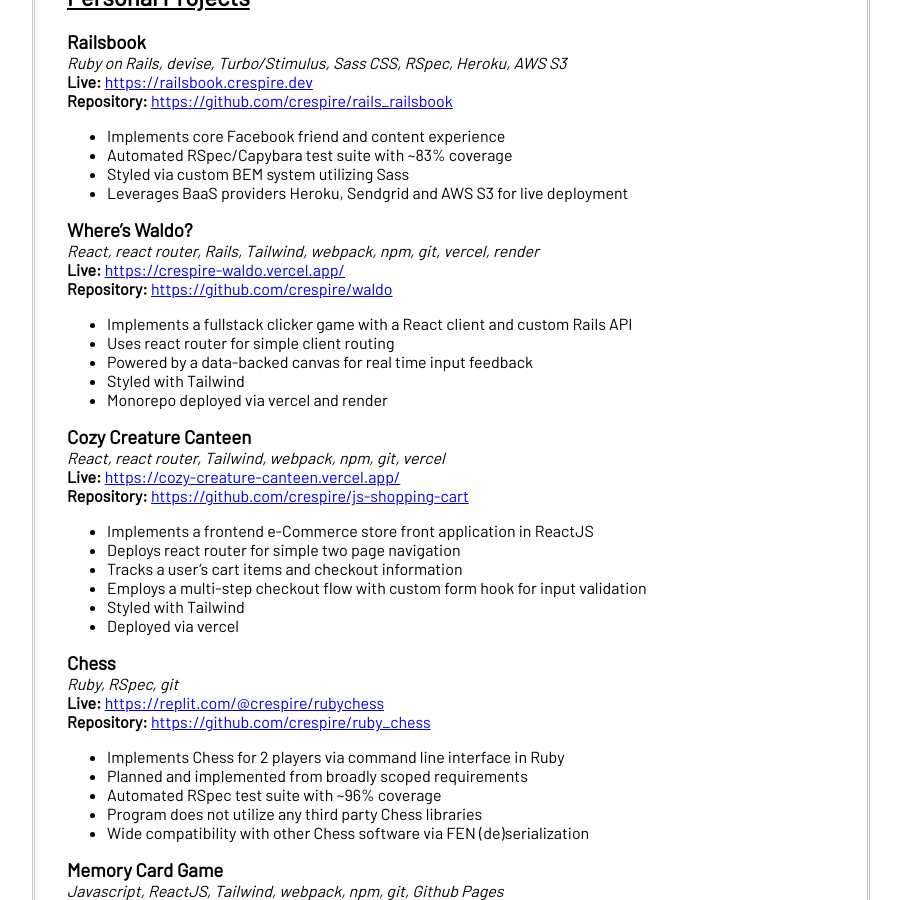
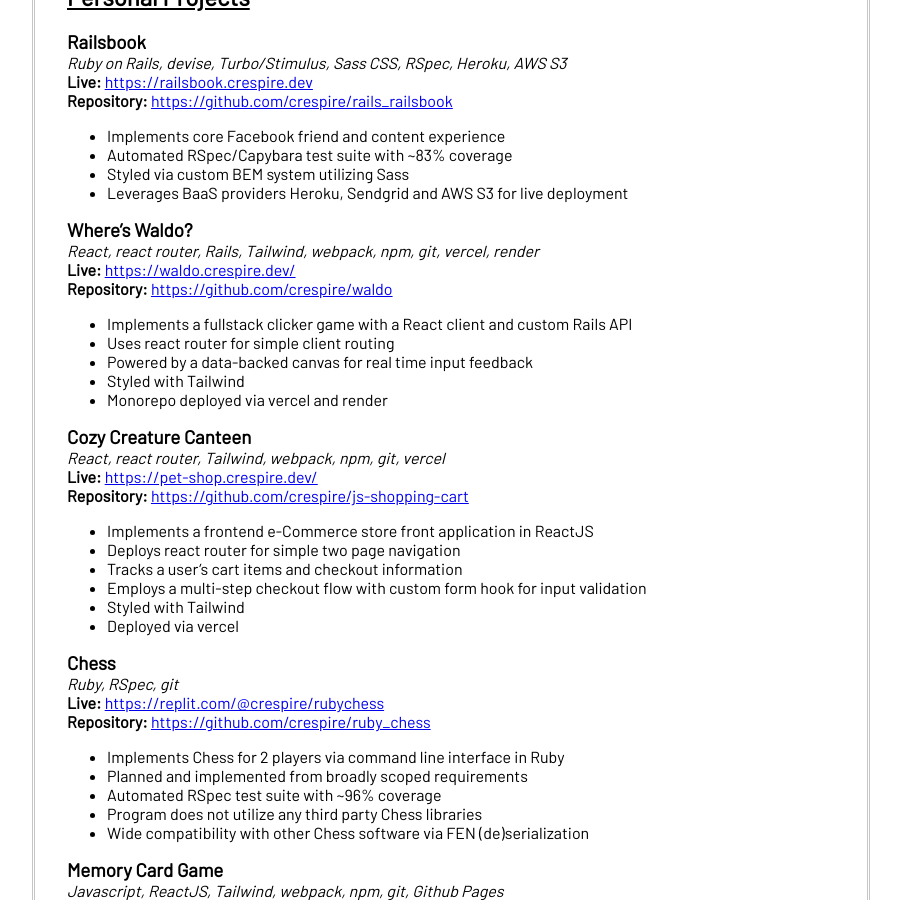
Before and after one commit to crespire/crespire, a Jekyll site: the page built from resume.md, in a window 1280 px wide and 900 px high, scrolled down 606 px. Shown: the whole window, without its empty margins (189-1090 px from the left). Built offline with Jekyll 4.4.1, drawn with Linux system fonts in a browser that asks for light colours; our own code applies the rules of GitHub Pages for plain Markdown files; part of the change alters nothing that is shown.

Commit message:
update: links on resume

```diff
--- a/resume.md
+++ b/resume.md
@@ -36,7 +36,7 @@ _Ruby on Rails, devise, Turbo/Stimulus, Sass CSS, RSpec, Heroku, AWS S3_
 
 ### Where's Waldo?
 _React, react router, Rails, Tailwind, webpack, npm, git, vercel, render_
-**Live:** [https://crespire-waldo.vercel.app/](https://crespire-waldo.vercel.app/)
+**Live:** [https://waldo.crespire.dev/](https://waldo.crespire.dev/)
 **Repository:** [https://github.com/crespire/waldo](https://github.com/crespire/waldo)
 * Implements a fullstack clicker game with a React client and custom Rails API
 * Uses react router for simple client routing
@@ -46,7 +46,7 @@ _React, react router, Rails, Tailwind, webpack, npm, git, vercel, render_
 
 ### Cozy Creature Canteen
 _React, react router, Tailwind, webpack, npm, git, vercel_
-**Live:** [https://cozy-creature-canteen.vercel.app/](https://cozy-creature-canteen.vercel.app/)
+**Live:** [https://pet-shop.crespire.dev/](https://pet-shop.crespire.dev/)
 **Repository:** [https://github.com/crespire/js-shopping-cart](https://github.com/crespire/js-shopping-cart)
 * Implements a frontend e-Commerce store front application in ReactJS
 * Deploys react router for simple two page navigation
```
